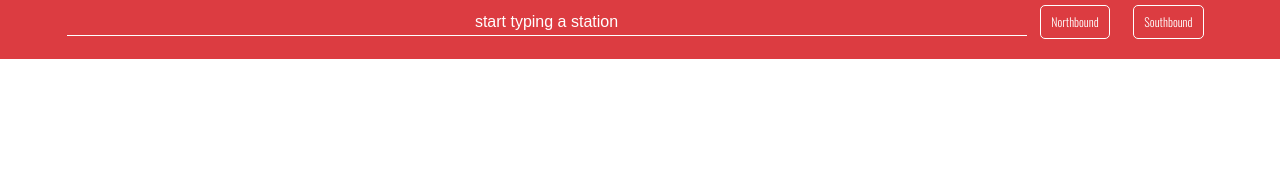
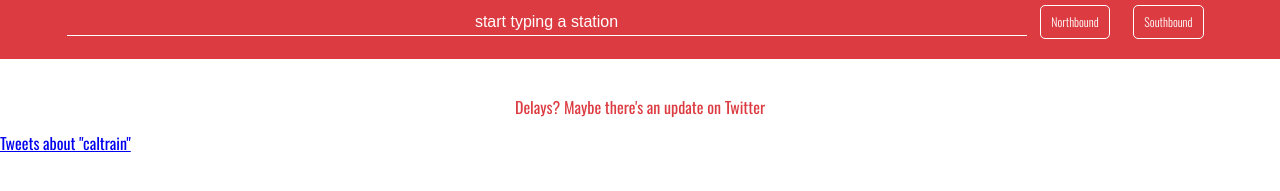
Before and after one commit to derrickshowers/caltrain, a website: page src/index.html in a window 1280 px wide. Shown: the part 141-332 px from the top of the page. Drawn offline with nearby package versions, Linux system fonts and the light colour scheme.

Commit message:
adding twitter

```diff
--- a/src/css/scss/partials/_layout.scss
+++ b/src/css/scss/partials/_layout.scss
@@ -105,3 +105,9 @@
     }
   }
 }
+
+#twitter-heading {
+  color: $caltrainRed;
+  margin-bottom: 20px;
+  text-align: center;
+}
--- a/src/index.html
+++ b/src/index.html
@@ -14,6 +14,12 @@
     <button id="south" class="direction">Southbound</button>
   </div>
   <ul id="results" class="cf"></ul>
+
+  <!-- Twitter Widget -->
+  <h3 id="twitter-heading">Delays? Maybe there's an update on Twitter</h3>
+  <a class="twitter-timeline" href="https://twitter.com/search?q=caltrain" data-chrome="noheader nofooter noborder transparent" data-widget-id="475554255068078080">Tweets about "caltrain"</a>
+  <script>!function(d,s,id){var js,fjs=d.getElementsByTagName(s)[0],p=/^http:/.test(d.location)?'http':'https';if(!d.getElementById(id)){js=d.createElement(s);js.id=id;js.src=p+"://platform.twitter.com/widgets.js";fjs.parentNode.insertBefore(js,fjs);}}(document,"script","twitter-wjs");</script>
+
   <script src="js/lib/jquery-1.11.1.min.js"></script>
   <script src="js/lib/jquery-ui-1.10.4.min.js"></script>
   <script src="js/main.js"></script>
```
Also changed, not shown: src/css/styles.css.
